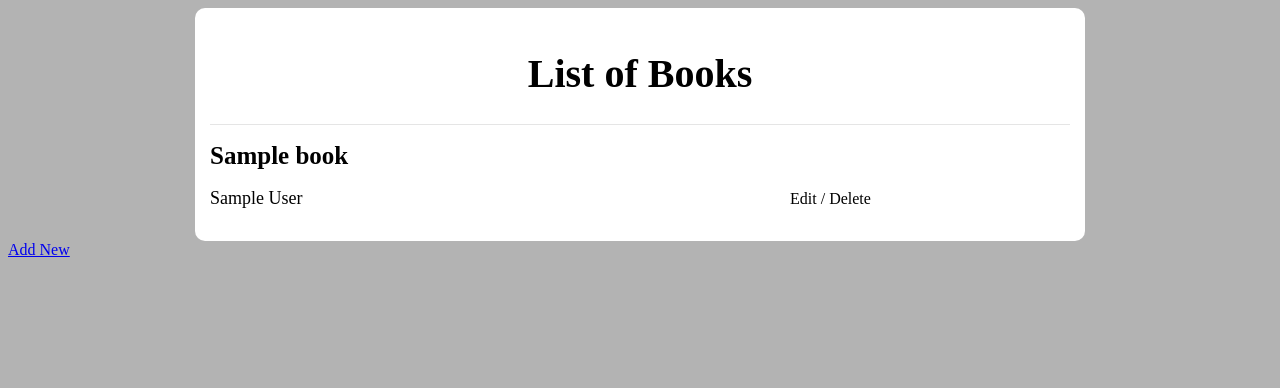
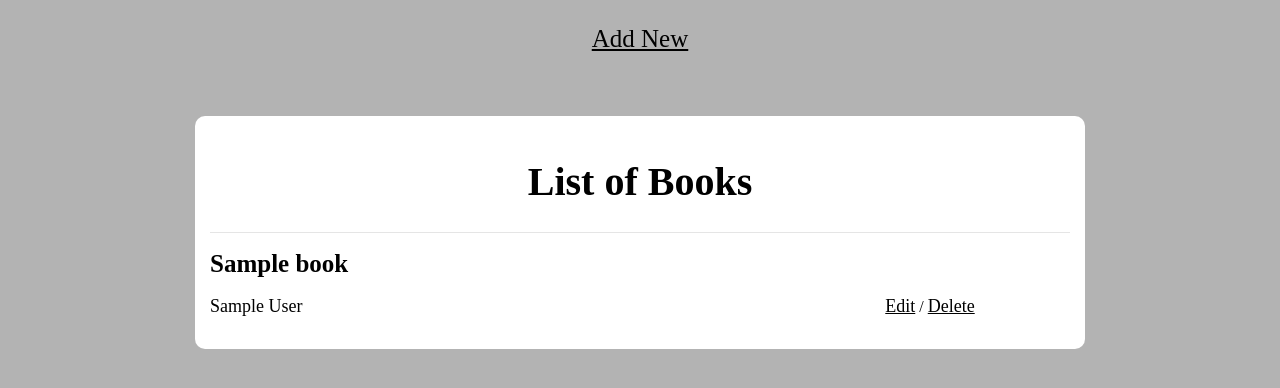
Before and after one commit to kushgoyal12/books-management, a PHP site: page / in a window 1280 px wide. Shown: the top 388 px of the page. Run offline with PHP 8.4, Linux system fonts and the light colour scheme; tables that the repository leaves empty or names only in its code hold one stand-in row (values such as "Sample post").

Commit message:
bug fixes

```diff
--- a/index.php
+++ b/index.php
@@ -8,6 +8,10 @@
         <link rel="stylesheet" href="./styles/index.css">
     </head>
 <body>
+    <div class="addNewBook">
+        <a class="addNewBookLink"  href="add.php">Add New</a>
+    </div>
+
     <?php
         if ( isset($_SESSION['error']) ) {
             echo '<p style="color:red">'.$_SESSION['error']."</p>\n";
@@ -44,5 +48,3 @@
 
     </div>
 </body>
-
-<a href="add.php">Add New</a>
--- a/styles/index.css
+++ b/styles/index.css
@@ -7,14 +7,25 @@ hr {
     border-top: 1px solid rgba(0,0,0,.1);;
 }
 
+.addNewBook {
+    margin-top: 2%;
+    text-align: center;
+}
+
+.addNewBookLink {
+    color: black;
+    font-size: 25px;
+}
+
 .title {
     text-align: center;
     font-size: 40px;
 }
 
 .editDelete {
-    text-decoration: none;
+    /* text-decoration: none; */
     color: black;
+    font-size: 18px;
 }
 
 .listOfBooks {
@@ -24,6 +35,7 @@ hr {
     width: 100%;
     max-width: 860px;
     margin: auto;
+    margin-top: 5%;
 }
 
 .bookEntries {
@@ -49,4 +61,5 @@ hr {
 .bookEditDelete {
     width: 280px;
     display: inline-block;
+    text-align: center;
 }
```
Also changed, not shown: delete.php (+24 -6 lines).
